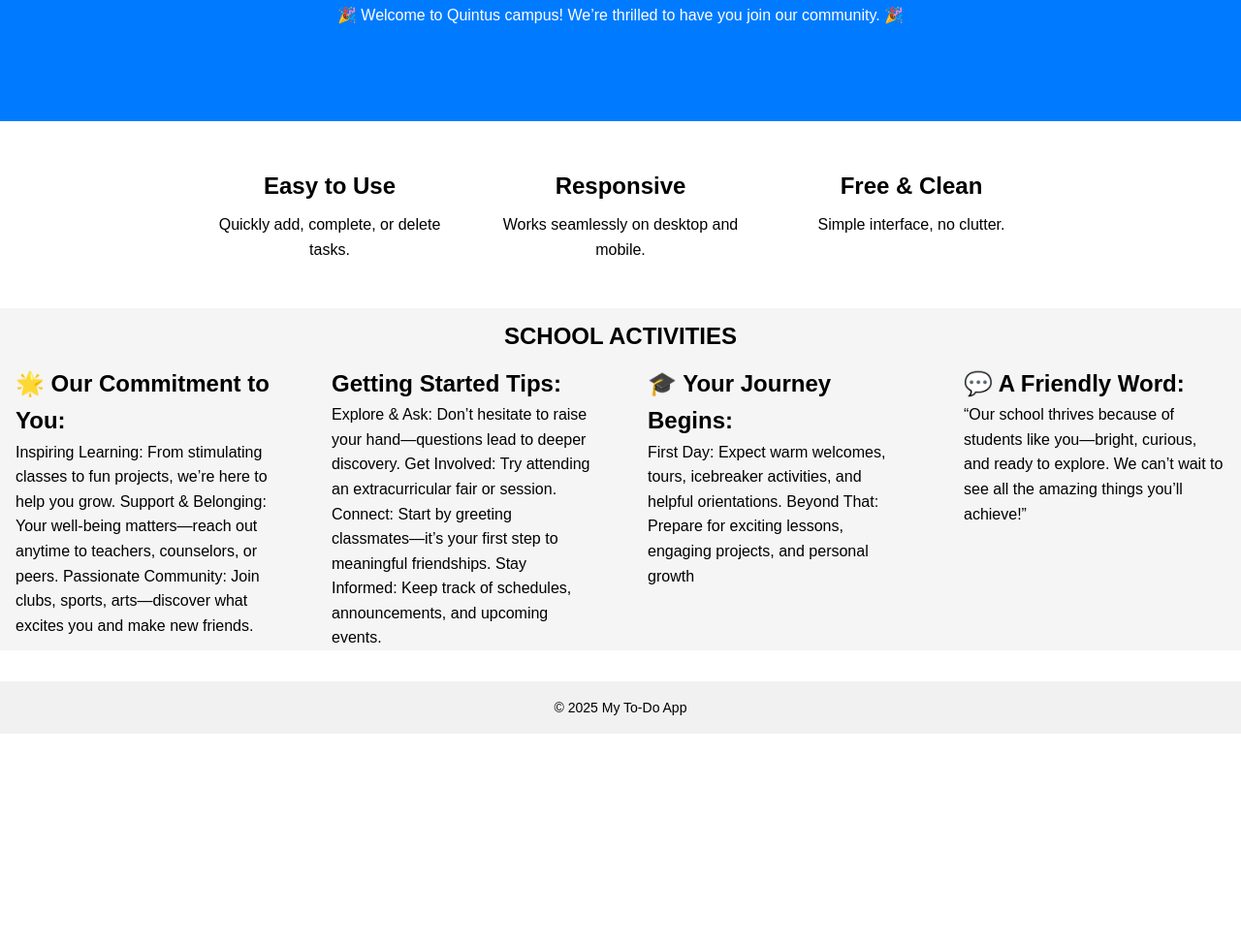
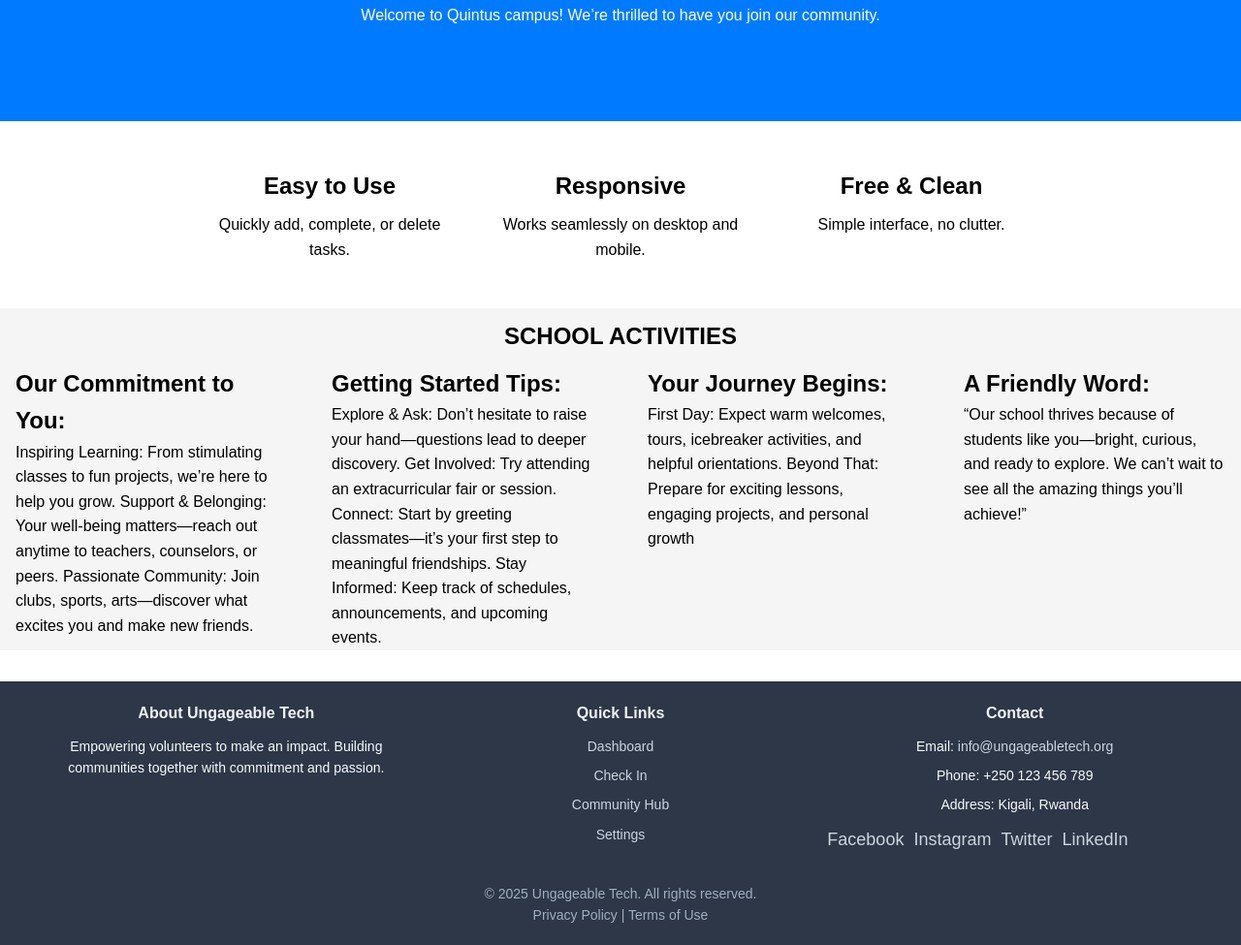
Before and after one commit to benidama/Campus-website, a plain HTML site: page LandingPage.html in a window 1280 px wide. Shown: the part 228-1203 px from the top of the page at 97% size. Before the commit the page ends 985 px from the top, so only its background shows below. Drawn offline with Linux system fonts and the light colour scheme; a script that the page names is missing.

Commit message:
footer content added

```diff
--- a/LandingPage.html
+++ b/LandingPage.html
@@ -17,7 +17,7 @@
     <header class="hero">
         <div class="hero-content">
             <h1>Stay Organized. Stay Productive.</h1>
-            <p>🎉 Welcome to Quintus campus! We’re thrilled to have you join our community. 🎉</p>
+            <p> Welcome to Quintus campus! We’re thrilled to have you join our community. </p>
         </div>
     </header>
 
@@ -40,7 +40,7 @@
         <h1 class="activity">SCHOOL ACTIVITIES</h1>
         <div class="All-contents">
             <div class="container">
-                <h2>🌟 Our Commitment to You:</h2>
+                <h2> Our Commitment to You:</h2>
                 <p>
                     Inspiring Learning: From stimulating classes to fun projects, we’re here to help you grow.
                     Support & Belonging: Your well-being matters—reach out anytime to teachers, counselors, or peers.
@@ -60,14 +60,14 @@
                 </p>
             </div>
             <div class="container">
-                <h2>🎓 Your Journey Begins:</h2>
+                <h2> Your Journey Begins:</h2>
                 <p>
                     First Day: Expect warm welcomes, tours, icebreaker activities, and helpful orientations.
                     Beyond That: Prepare for exciting lessons, engaging projects, and personal growth
                 </p>
             </div>
             <div class="container">
-                <h2>💬 A Friendly Word:</h2>
+                <h2> A Friendly Word:</h2>
                 <p>
                     “Our school thrives because of students like you—bright, curious, and ready to explore. We can’t
                     wait to
@@ -78,9 +78,49 @@
     </section>
 
     <footer>
-        <p>&copy; 2025 My To‑Do App</p>
-    </footer>
+    <div class="footer-container">
+      <!-- About Section -->
+      <div class="footer-section">
+        <h4>About Ungageable Tech</h4>
+        <p>
+          Empowering volunteers to make an impact. Building communities together with commitment and passion.
+        </p>
+      </div>
 
+      <!-- Quick Links Section -->
+      <div class="footer-section">
+        <h4>Quick Links</h4>
+        <ul>
+          <li><a href="/volunteer">Dashboard</a></li>
+          <li><a href="/volunteer/check-in">Check In</a></li>
+          <li><a href="/volunteer/community-hub">Community Hub</a></li>
+          <li><a href="/volunteer/settings">Settings</a></li>
+        </ul>
+      </div>
+
+      <!-- Contact Section -->
+      <div class="footer-section">
+        <h4>Contact</h4>
+        <ul>
+          <li>Email: <a href="mailto:info@ungageabletech.org">info@ungageabletech.org</a></li>
+          <li>Phone: +250 123 456 789</li>
+          <li>Address: Kigali, Rwanda</li>
+        </ul>
+        <div class="social-icons">
+          <a href="#"><!-- Insert social icon html or use font icons -->Facebook</a>
+          <a href="#">Instagram</a>
+          <a href="#">Twitter</a>
+          <a href="#">LinkedIn</a>
+        </div>
+      </div>
+    </div>
+
+    <div class="footer-bottom">
+      &copy; 2025 Ungageable Tech. All rights reserved. <br />
+      <a href="/privacy-policy" style="color:#a0aec0; text-decoration: none;">Privacy Policy</a> |
+      <a href="/terms-of-service" style="color:#a0aec0; text-decoration: none;">Terms of Use</a>
+    </div>
+  </footer>
     <script src="scripts.js"></script>
 </body>
 
--- a/todo.css
+++ b/todo.css
@@ -144,3 +144,60 @@ footer {
     text-align: center;
   }
 }
+
+
+footer {
+      background-color: #2d3748; /* dark gray-blue */
+      color: #f7fafc; /* light text */
+      padding: 20px;
+      font-size: 14px;
+    }
+    footer .footer-container {
+      max-width: 1200px;
+      margin: 0 auto;
+      display: flex;
+      flex-wrap: wrap;
+      justify-content: space-between;
+      gap: 20px;
+    }
+    footer .footer-section {
+      flex: 1 1 200px;
+    }
+    footer .footer-section h4 {
+      margin-bottom: 10px;
+      font-size: 16px;
+      color: #edf2f7;
+    }
+    footer .footer-section ul {
+      list-style: none;
+      padding: 0;
+      margin: 0;
+    }
+    footer .footer-section ul li {
+      margin-bottom: 8px;
+    }
+    footer .footer-section ul li a {
+      color: #cbd5e0;
+      text-decoration: none;
+    }
+    footer .footer-section ul li a:hover {
+      color: #e2e8f0;
+    }
+    footer .social-icons {
+      display: flex;
+      gap: 10px;
+      margin-top: 10px;
+    }
+    footer .social-icons a {
+      color: #cbd5e0;
+      text-decoration: none;
+      font-size: 18px;
+    }
+    footer .social-icons a:hover {
+      color: #e2e8f0;
+    }
+    footer .footer-bottom {
+      margin-top: 30px;
+      text-align: center;
+      color: #a0aec0;
+    }
```
